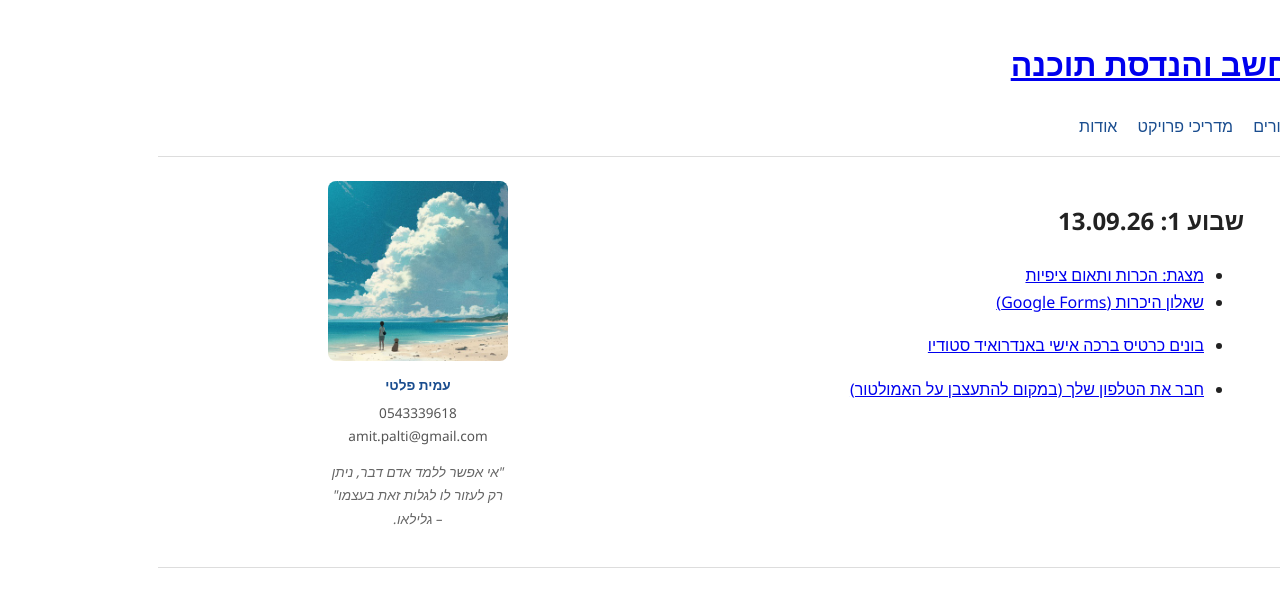
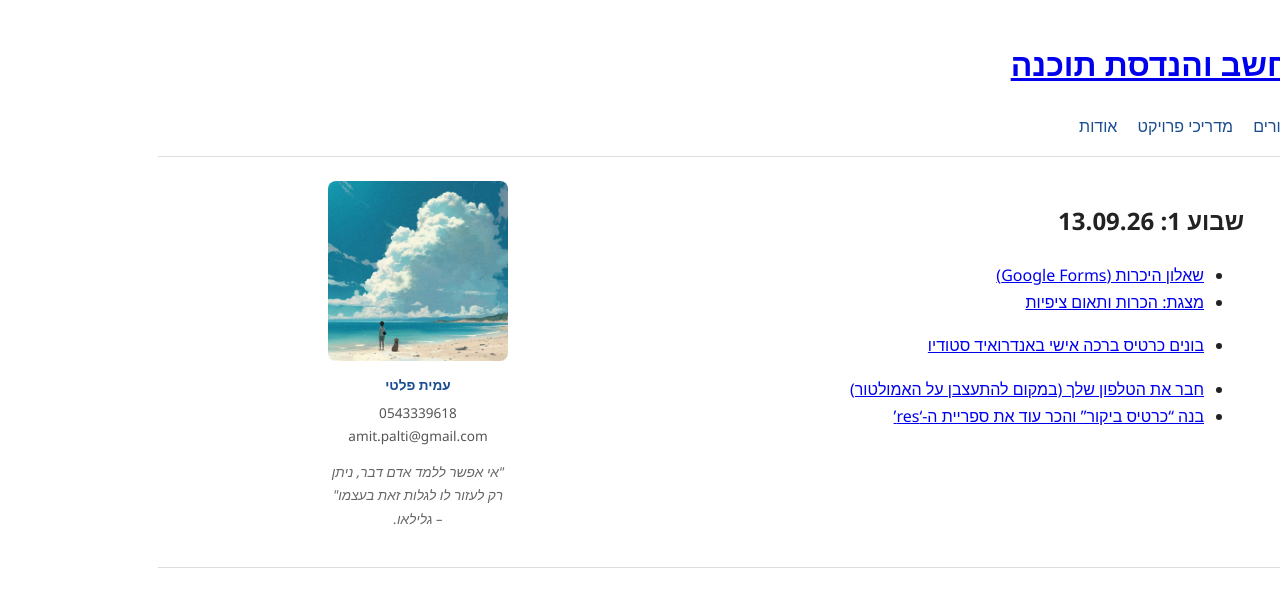
Before and after one commit to megidocs/amit4change, a Jekyll site: the page built from students/kita-yb/syllabus/week-01/index.md, in a window 1280 px wide. Shown: the top 607 px of the page. Built offline with Jekyll 4.4.1, drawn with Linux system fonts in a browser that asks for light colours.

Commit message:
Add files via upload

```diff
--- a/students/kita-yb/syllabus/week-01/index.md
+++ b/students/kita-yb/syllabus/week-01/index.md
@@ -5,8 +5,10 @@ permalink: /students/kita-yb/syllabus/week-01/
 ---
 
 ## שבוע 1: 13.09.26
-- [מצגת: הכרות ותאום ציפיות](https://drive.google.com/file/d/1ur_jXmOAQRhqOuPG5VNTVGBVgEk3x6t2/view?usp=sharing)
+
 - [שאלון היכרות (Google Forms)](https://forms.gle/yTkNv7xG9gwJw2yV8)
+- [מצגת: הכרות ותאום ציפיות](REPLACE_ME)
 - <!-- TODO: להחליף בקישור פנימי לאחר ייבוא המדריך אל guides/android-for-dummies/ -->
   [בונים כרטיס ברכה אישי באנדרואיד סטודיו](https://claude.ai/public/artifacts/c7b76e8a-5da5-4759-8228-ab9fd14e3725)
 - [חבר את הטלפון שלך (במקום להתעצבן על האמולטור)](https://claude.ai/public/artifacts/97656af9-c0b8-461a-8bc1-92c9440d64a1)
+- [בנה "כרטיס ביקור" והכר עוד את ספריית ה-'res'](https://claude.ai/public/artifacts/e0d07013-991d-44fc-a903-3c18d36b0274)
```
